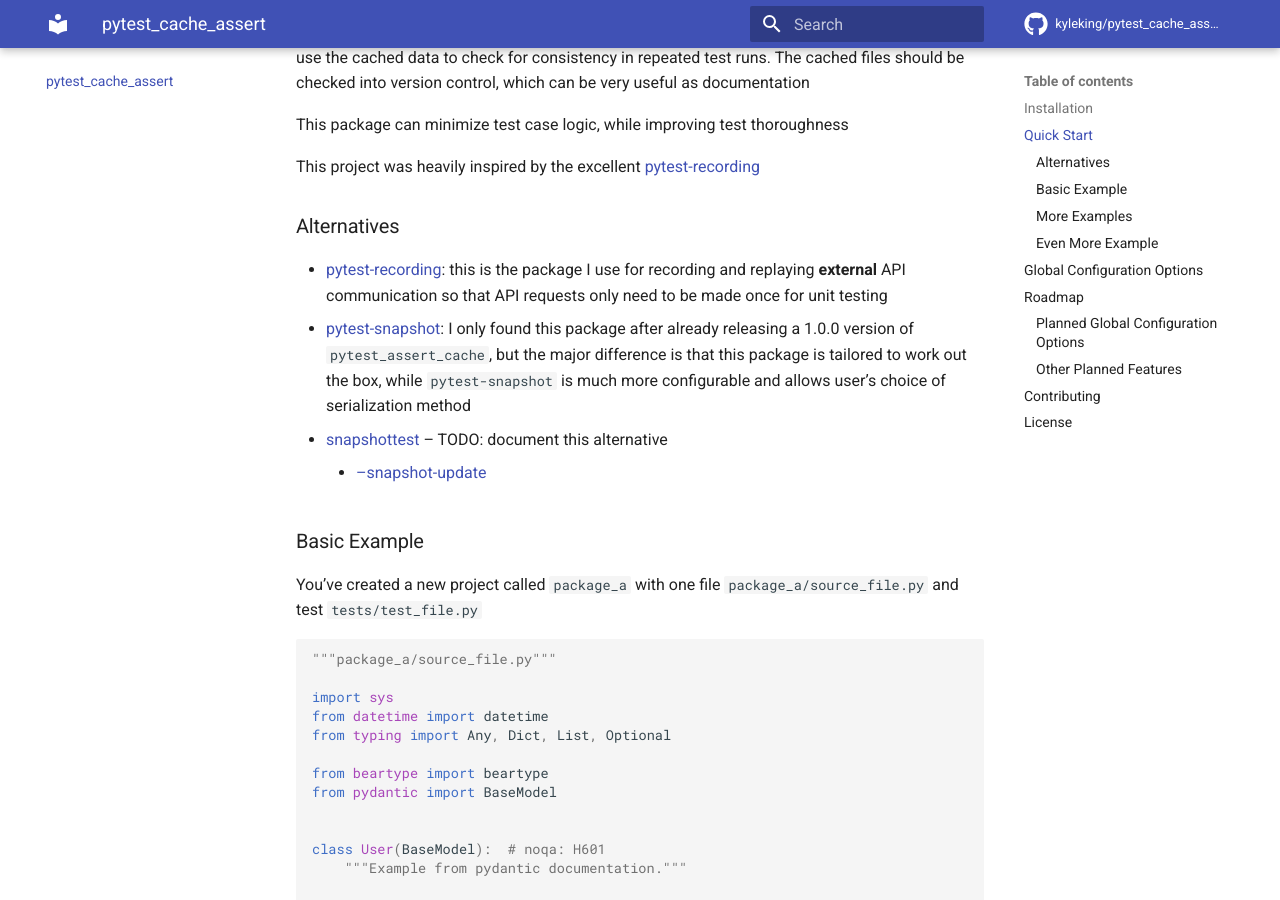
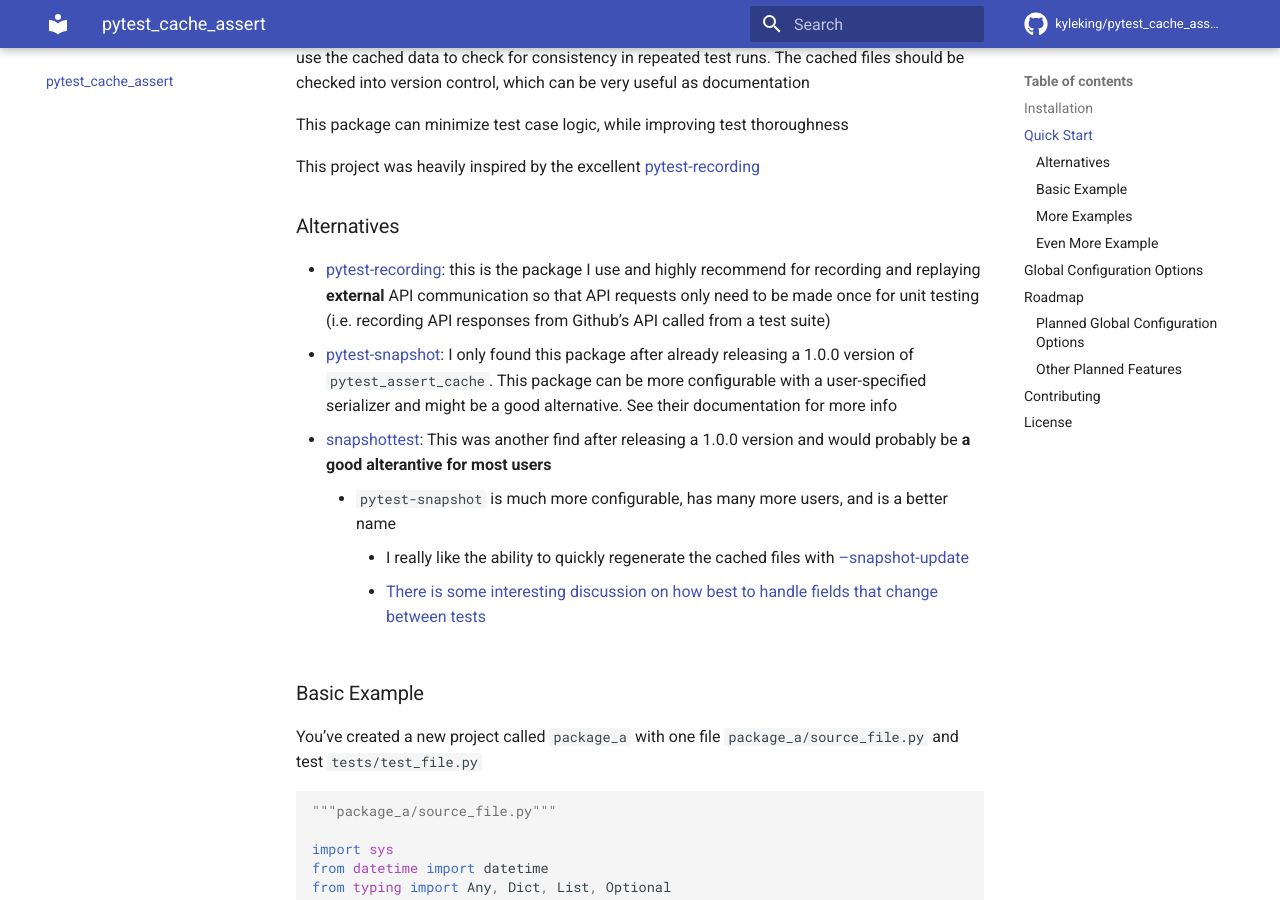
Before and after one commit to KyleKing/pytest_cache_assert, an MkDocs documentation site: the page built from docs/README.md, in a window 1280 px wide and 900 px high, scrolled down 560 px. Built offline with MkDocs 1.6.1 and Material for MkDocs 9.7.7, drawn with Linux system fonts in a browser that asks for light colours; comment, search, counter and statistics services are not loaded.

Commit message:
docs: update alternatives

```diff
--- a/docs/README.md
+++ b/docs/README.md
@@ -18,10 +18,12 @@
 
 ### Alternatives
 
-- [pytest-recording](https://github.com/kiwicom/pytest-recording): this is the package I use for recording and replaying **external** API communication so that API requests only need to be made once for unit testing
-- [pytest-snapshot](https://pypi.org/project/pytest-snapshot/): I only found this package after already releasing a 1.0.0 version of `pytest_assert_cache`, but the major difference is that this package is tailored to work out the box, while `pytest-snapshot` is much more configurable and allows user's choice of serialization method
-- [snapshottest](https://github.com/syrusakbary/snapshottest) -- TODO: document this alternative
-    - [--snapshot-update](https://github.com/syrusakbary/snapshottest/blob/master/snapshottest/pytest.py)
+- [pytest-recording](https://github.com/kiwicom/pytest-recording): this is the package I use and highly recommend for recording and replaying **external** API communication so that API requests only need to be made once for unit testing (i.e. recording API responses from Github's API called from a test suite)
+- [pytest-snapshot](https://pypi.org/project/pytest-snapshot/): I only found this package after already releasing a 1.0.0 version of `pytest_assert_cache`. This package can be more configurable with a user-specified serializer and might be a good alternative. See their documentation for more info
+- [snapshottest](https://github.com/syrusakbary/snapshottest): This was another find after releasing a 1.0.0 version and would probably be **a good alterantive for most users**
+    - `pytest-snapshot` is much more configurable, has many more users, and is a better name
+        - I really like the ability to quickly regenerate the cached files with [--snapshot-update](https://github.com/syrusakbary/snapshottest/blob/master/snapshottest/pytest.py)
+        - [There is some interesting discussion on how best to handle fields that change between tests](https://github.com/syrusakbary/snapshottest/issues/21)
 
 ### Basic Example
 
```
